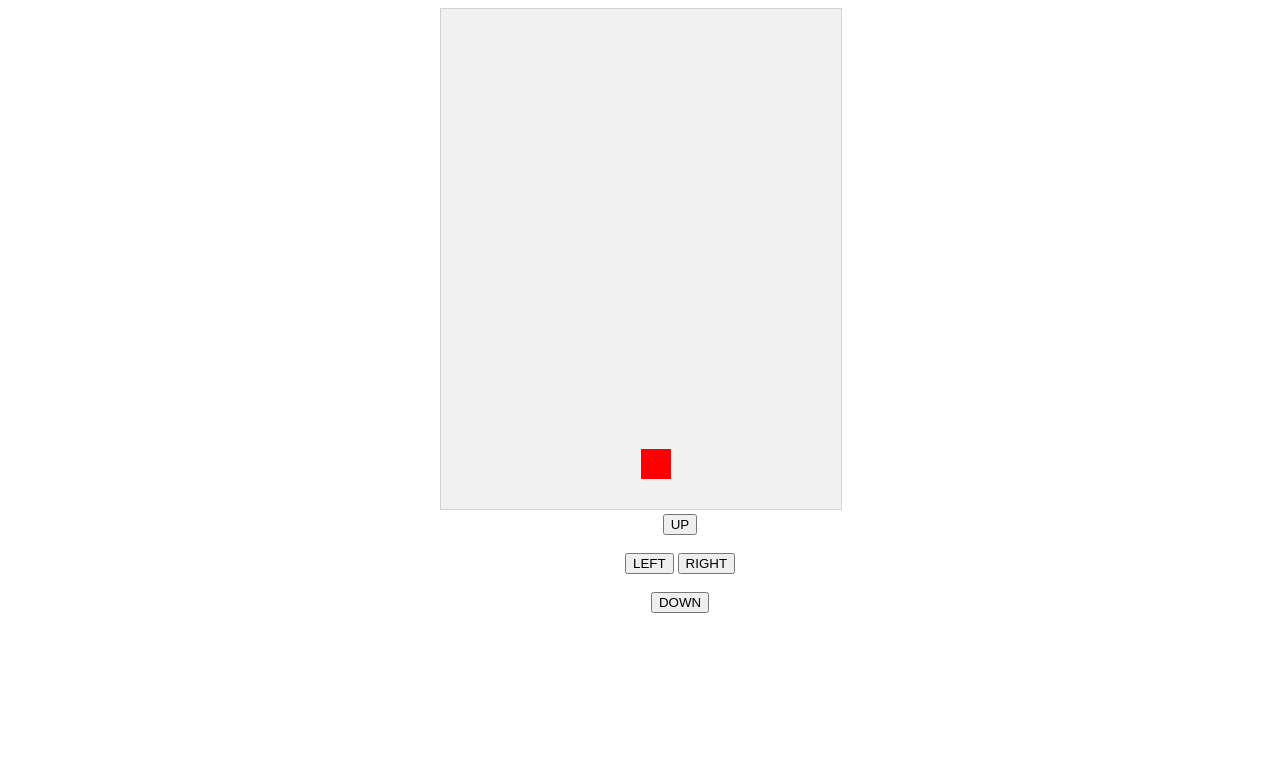
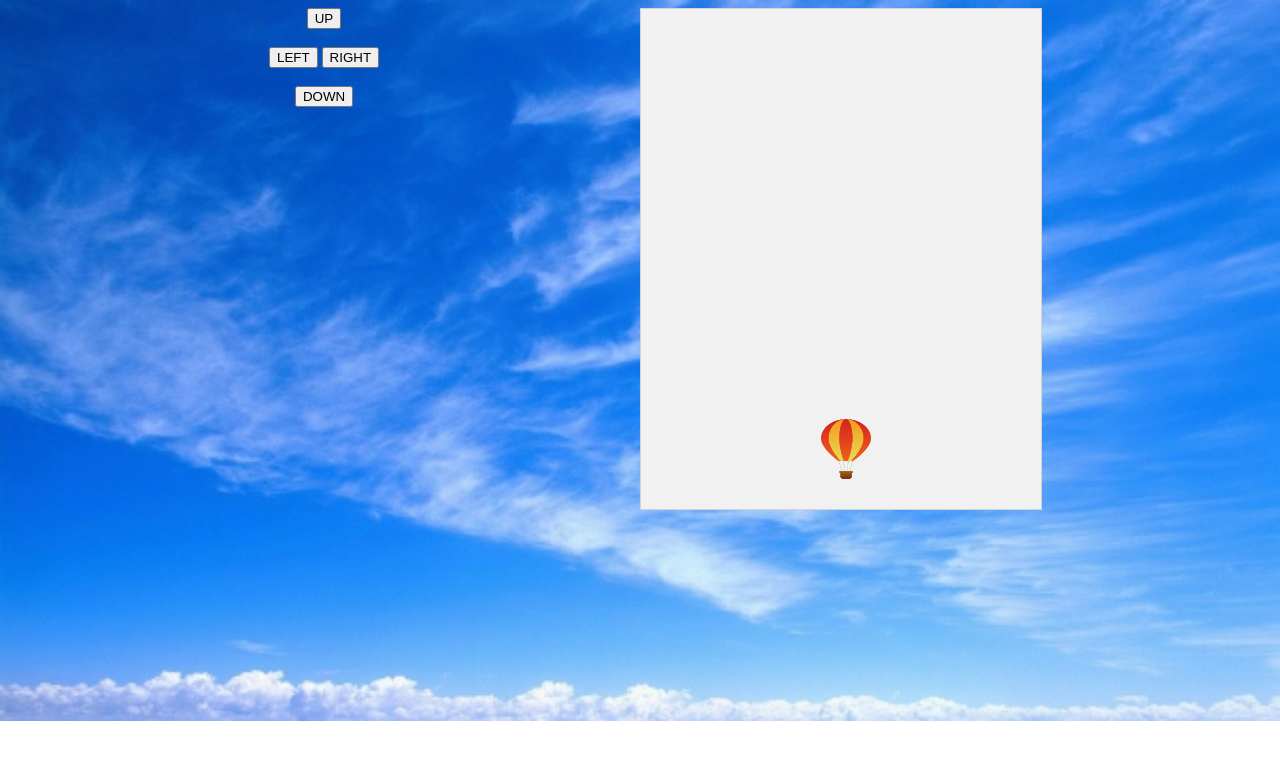
Before and after one commit to asreds/air-adventure-games, a website: page index.html in a window 1280 px wide. Drawn offline with Linux system fonts and the light colour scheme; files that its build step writes are made by us from their sources.

Commit message:
add control from keyboard

```diff
--- a/assets/style.css
+++ b/assets/style.css
@@ -1,11 +1,18 @@
 body {
-	background:
+	background: url('img/background.jpg') no-repeat;
+	background-size: cover;
 }
 
 #canvas {
 	width: 400px;
 	height: 500px;
-	margin: 0 auto;
+	float: left;
+}
+
+.btn-control {
+    float: left;
+    text-align: center;
+    width: 50%;
 }
 
 canvas {
--- a/bundle.js
+++ /dev/null
@@ -1,72 +0,0 @@
-window.startGame = function startGame() {
-    myGameArea.start();
-    myGamePiece = new component(30, 30, "red", 200, 440);
-}
-
-var myGameArea = {
-    canvas : document.createElement("canvas"),
-    start : function() {
-        this.canvas.width = 400;
-        this.canvas.height = 500;
-        this.context = this.canvas.getContext("2d");
-        document.getElementById('canvas').insertBefore(this.canvas, document.getElementById('canvas').childNodes[0]);
-        this.interval = setInterval(updateGameArea, 20);
-    },
-    clear : function() {
-        this.context.clearRect(0, 0, this.canvas.width, this.canvas.height);
-    }
-}
-
-
-
-
-/**
-* component to show plane
-*/
-
-
-function component(width, height, color, x, y) {
-    this.width = width;
-    this.height = height;
-    this.speedX = 0;
-    this.speedY = 0;
-    this.x = x;
-    this.y = y;
-    this.update = function(){
-        ctx = myGameArea.context;
-        ctx.fillStyle = color;
-        ctx.fillRect(this.x, this.y, this.width, this.height);
-    }
-    this.newPos = function() {
-        this.x += this.speedX;
-        this.y += this.speedY;
-    }
-}
-
-function updateGameArea() {
-    myGameArea.clear();
-    myGamePiece.newPos();
-    myGamePiece.update();
-}
-
-
-window.moveup = function moveup() {
-    myGamePiece.speedY -= 1;
-}
-
-window.movedown = function movedown() {
-    myGamePiece.speedY += 1;
-}
-
-window.moveleft = function moveleft() {
-    myGamePiece.speedX -= 1;
-}
-
-window.moveright = function moveright() {
-    myGamePiece.speedX += 1;
-}
-
-window.clearmove = function clearmove() {
-    myGamePiece.speedX = 0;
-    myGamePiece.speedY = 0;
-}
--- a/index.html
+++ b/index.html
@@ -5,13 +5,13 @@
 	<link rel="stylesheet" type="text/css" href="assets/style.css">
 </head>
 <body onload="startGame()">
+	<div class="btn-control">
+	  <button onmousedown="moveup()" onmouseup="clearmove()" ontouchstart="moveup()">UP</button><br><br>
+	  <button onmousedown="moveleft()" onmouseup="clearmove()" ontouchstart="moveleft()">LEFT</button>
+	  <button onmousedown="moveright()" onmouseup="clearmove()" ontouchstart="moveright()">RIGHT</button><br><br>
+	  <button onmousedown="movedown()" onmouseup="clearmove()" ontouchstart="movedown()">DOWN</button>
+	</div>
 	<div id="canvas" />
-	<div style="text-align:center;width:480px;">
-  <button onmousedown="moveup()" onmouseup="clearmove()" ontouchstart="moveup()">UP</button><br><br>
-  <button onmousedown="moveleft()" onmouseup="clearmove()" ontouchstart="moveleft()">LEFT</button>
-  <button onmousedown="moveright()" onmouseup="clearmove()" ontouchstart="moveright()">RIGHT</button><br><br>
-  <button onmousedown="movedown()" onmouseup="clearmove()" ontouchstart="movedown()">DOWN</button>
-</div>
 </body>
 	<script src="bundle.js"></script>
 </html>
--- a/package.json
+++ b/package.json
@@ -8,7 +8,10 @@
     "eslint": "^3.9.1",
     "eslint-config-standard": "^6.2.1",
     "gulp": "^3.9.1",
-    "gulp-concat": "^2.6.1"
+    "gulp-concat": "^2.6.1",
+    "gulp-minify": "0.0.14",
+    "gulp-uglify": "^2.0.0",
+    "gulp-watch": "^4.3.11"
   },
   "scripts": {
     "start": "npm run dev",
--- a/script/app.js
+++ b/script/app.js
@@ -1,6 +1,6 @@
 window.startGame = function startGame() {
     myGameArea.start();
-    myGamePiece = new component(30, 30, "red", 200, 440);
+    myGamePiece = new component(50, 60, 'assets/img/balon.png', 180, 410, 'image');
 }
 
 var myGameArea = {
@@ -11,6 +11,15 @@ var myGameArea = {
         this.context = this.canvas.getContext("2d");
         document.getElementById('canvas').insertBefore(this.canvas, document.getElementById('canvas').childNodes[0]);
         this.interval = setInterval(updateGameArea, 20);
+
+        //handle keyboard
+        window.addEventListener('keydown', function (e) {
+            myGameArea.key = e.keyCode;
+        });
+        window.addEventListener('keyup', function (e) {
+            myGameArea.key = false;
+            clearmove();
+        });
     },
     clear : function() {
         this.context.clearRect(0, 0, this.canvas.width, this.canvas.height);
--- a/script/component.js
+++ b/script/component.js
@@ -4,7 +4,12 @@
 */
 
 
-function component(width, height, color, x, y) {
+function component(width, height, color, x, y, type) {
+    this.type = type;
+    if (type == "image") {
+        this.image = new Image();
+        this.image.src = color;
+    }
     this.width = width;
     this.height = height;
     this.speedX = 0;
@@ -13,17 +18,37 @@ function component(width, height, color, x, y) {
     this.y = y;
     this.update = function(){
         ctx = myGameArea.context;
-        ctx.fillStyle = color;
-        ctx.fillRect(this.x, this.y, this.width, this.height);
+        if (type == "image") {
+          ctx.drawImage(this.image,
+            this.x,
+            this.y,
+            this.width, this.height);
+        } else {
+          ctx.fillStyle = color;
+          ctx.fillRect(this.x, this.y, this.width, this.height);
+        }
     }
     this.newPos = function() {
-        this.x += this.speedX;
-        this.y += this.speedY;
+        // limit let and rigt component on canvas
+        if ((this.speedX === 1 && this.x <=360) || (this.speedX === -1 && this.x>2)) {
+            this.x += this.speedX;
+        }
+
+        if ((this.y <=468 && this.speedY === 1) || this.speedY === -1) {
+            this.y += this.speedY;
+        }
     }
 }
 
 function updateGameArea() {
     myGameArea.clear();
+
+    //update from keyboard
+    if (myGameArea.key && myGameArea.key == 37) {myGamePiece.speedX = -1; }
+    if (myGameArea.key && myGameArea.key == 39) {myGamePiece.speedX = 1; }
+    if (myGameArea.key && myGameArea.key == 38) {myGamePiece.speedY = -1; }
+    if (myGameArea.key && myGameArea.key == 40) {myGamePiece.speedY = 1; }
+
     myGamePiece.newPos();
     myGamePiece.update();
 }
@@ -43,6 +68,7 @@ window.moveleft = function moveleft() {
 
 window.moveright = function moveright() {
     myGamePiece.speedX += 1;
+    console.log(myGamePiece.x)
 }
 
 window.clearmove = function clearmove() {
```
Also changed, not shown: gulpfile.js (+14 -1 lines), assets/img/background.jpg (added), assets/img/balon.jpg (added), assets/img/balon.png (added).
